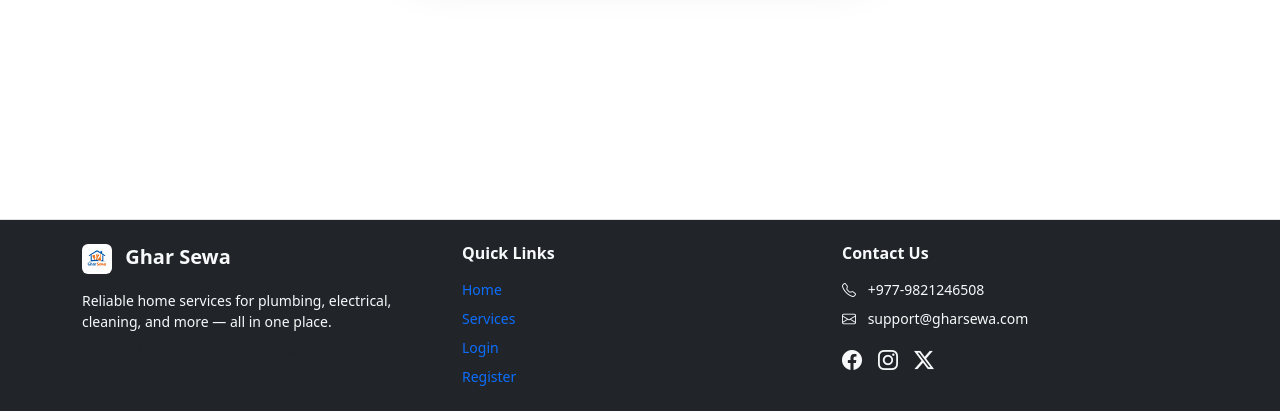
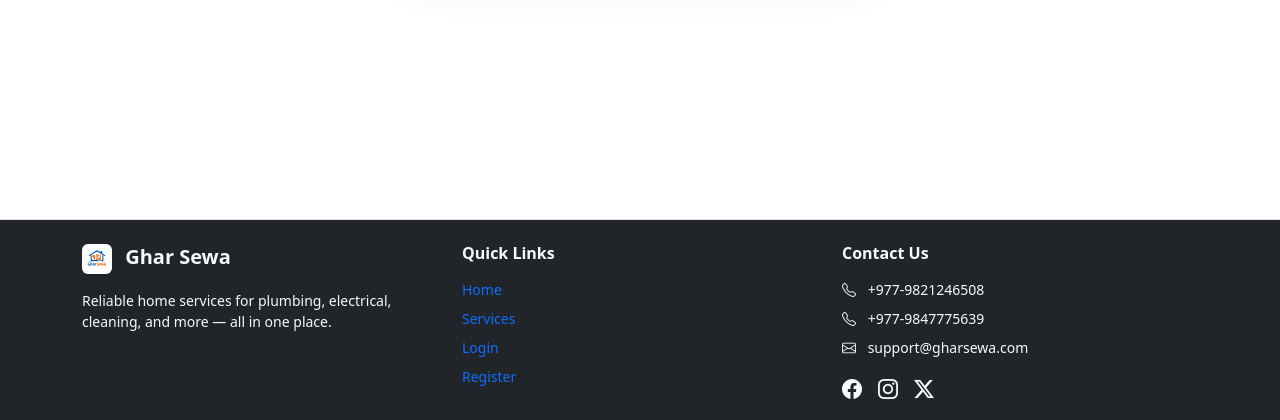
Before and after one commit to samipsapkota123-ship-it/Ghar-Sewa, a Django app: page /bookings/payment-failed/ in a window 1280 px wide. Shown: the part 575-995 px from the top of the page. Run offline with Django 5.2, Linux system fonts and the light colour scheme.

Commit message:
number added
new number added on footer

```diff
--- a/templates/partials_footer.html
+++ b/templates/partials_footer.html
@@ -37,6 +37,7 @@
       <div class="col-md-4">
         <h6 class="mb-3 fw-semibold">Contact Us</h6>
         <p class="small mb-2"><i class="bi bi-telephone me-2"></i> +977-9821246508</p>
+        <p class="small mb-2"><i class="bi bi-telephone me-2"></i> +977-9847775639</p>
         <p class="small mb-3"><i class="bi bi-envelope me-2"></i> support@gharsewa.com</p>
         <div class="d-flex gap-3">
           <a href="#" class="text-light fs-5 hover-text-primary" title="Facebook"><i class="bi bi-facebook"></i></a>
```
